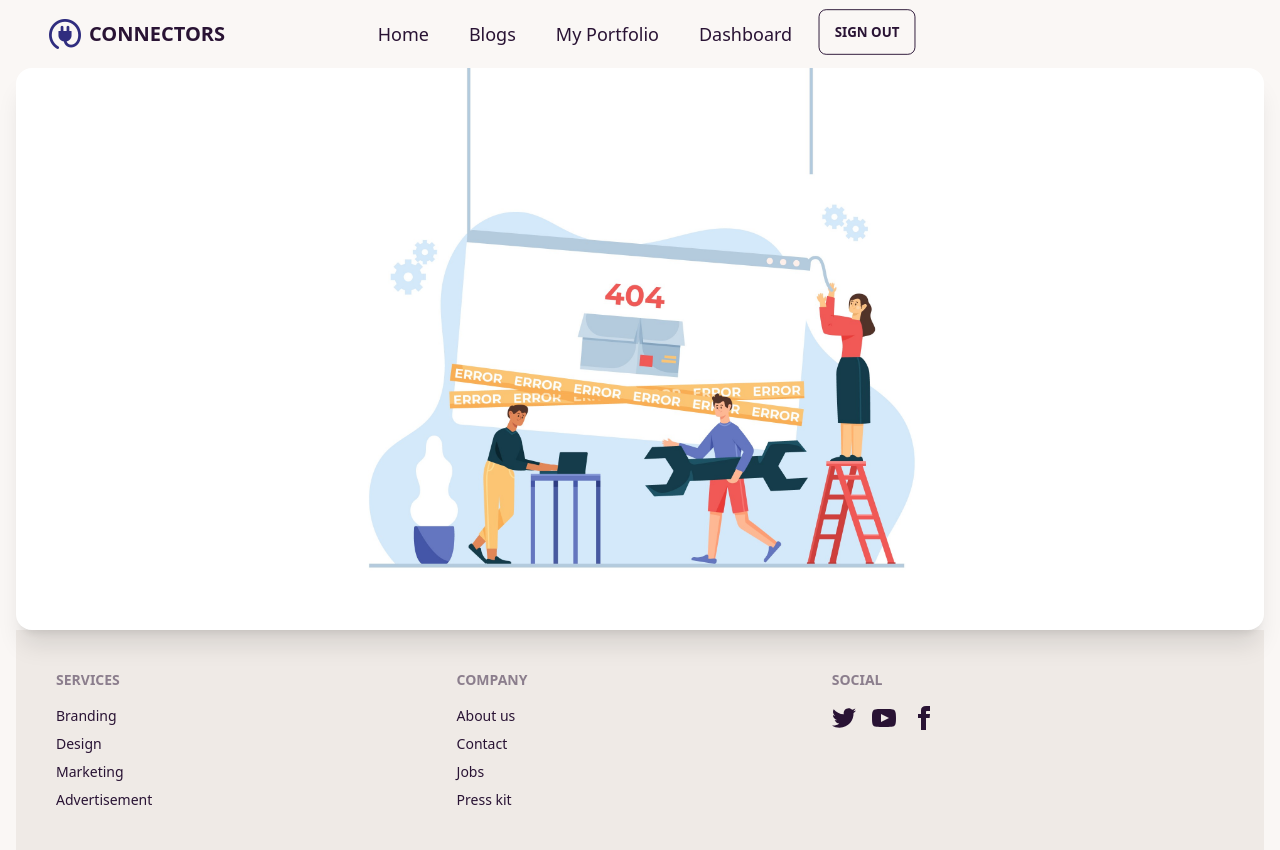
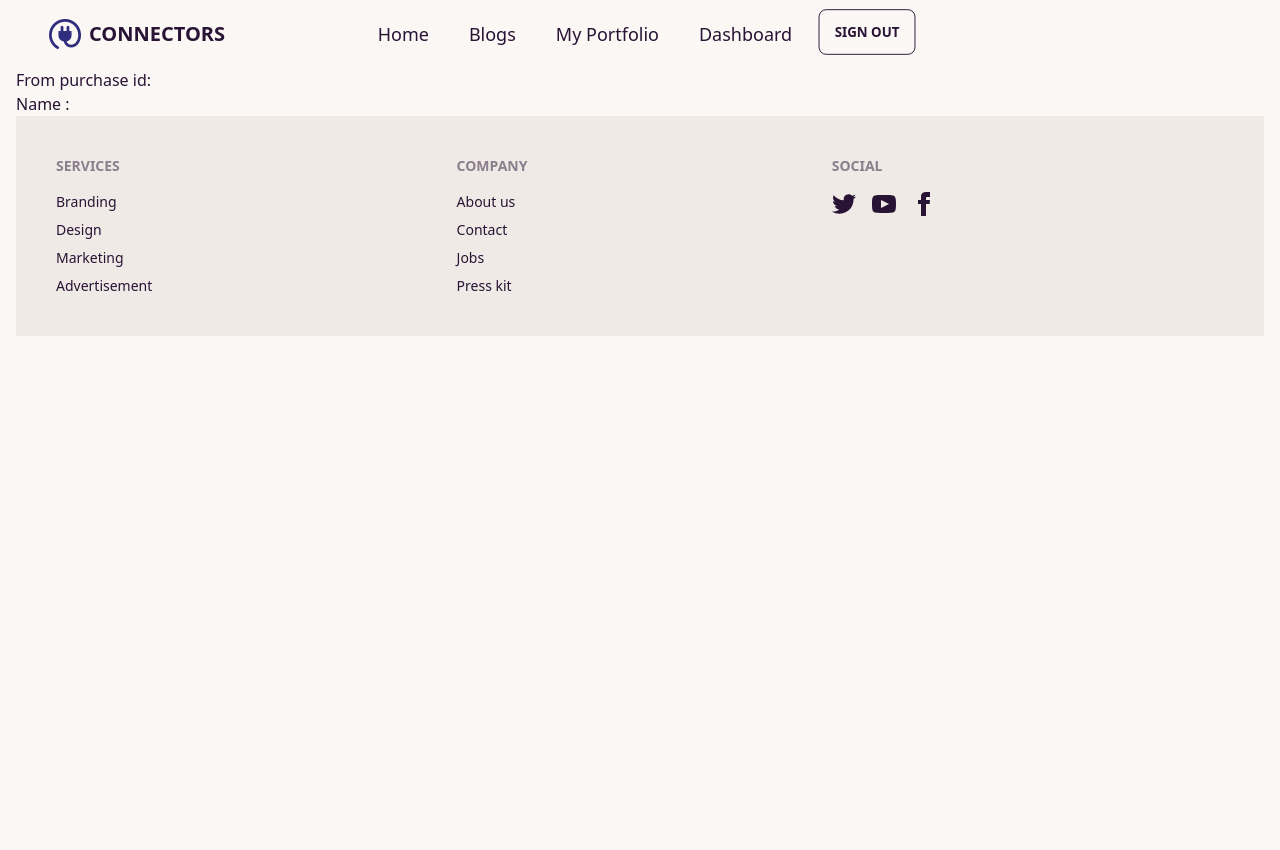
Before and after one commit to UmmeHania/connectors-client, a React (Create React App) app: page /parts/1 in a window 1280 px wide. After the commit the page ends 800 px from the top, so only its background shows below. Built offline with nearby package versions, Linux system fonts and the light colour scheme; no server answers; sample sign-in values are in the browser's storage.

Commit message:
purchase page started

```diff
--- a/src/App.js
+++ b/src/App.js
@@ -12,6 +12,7 @@ import MyOrders from "./pages/Dashboard/MyOrders";
 import AddAReview from "./pages/Dashboard/AddAReview";
 import MyProfile from "./pages/Dashboard/MyProfile";
 import MyPortfolio from "./pages/MyPortfolio/MyPortfolio";
+import Purchase from "./pages/Purchase/Purchase";
 
 function App() {
   return (
@@ -23,6 +24,12 @@ function App() {
         <Route path='/login' element={<Login></Login>}></Route>
         <Route path='/signup' element={<SignUp></SignUp>}></Route>
         <Route path='/myportfolio' element={<MyPortfolio></MyPortfolio>}></Route>
+
+        <Route path='/parts/:id' element={
+          <RequireAuth>
+            <Purchase></Purchase>
+          </RequireAuth>
+        } />
 
         <Route path='/dashboard' element={
           <RequireAuth>
--- a/src/pages/Home/Part.js
+++ b/src/pages/Home/Part.js
@@ -1,7 +1,18 @@
 import React from 'react';
+import { useNavigate } from 'react-router-dom';
 
 const Part = ({ part }) => {
     const { _id, name, img, description, price, minQuantity, availableQuantity } = part;
+
+    const navigate = useNavigate();
+
+
+    const navigateToPartDetail = _id => {
+        navigate(`/parts/${_id}`);
+
+    }
+
+
     return (
         <div>
             <div className="card lg:max-w-lg bg-base shadow-xl">
@@ -14,7 +25,7 @@ const Part = ({ part }) => {
                     <h3 className='font-bold'>Price: {price}</h3>
                     <h3 className='font-bold'>Available Quantity: {availableQuantity}</h3>
                     <h3 className='font-bold'>Minimum Order Quantity: {minQuantity}</h3>
-                    <button className='btn btn-accent font-bold mt-3'>Purchase</button>
+                    <button className='btn btn-accent font-bold mt-3' onClick={() => navigateToPartDetail(_id)} >Purchase</button>
                 </div>
             </div>
         </div>
--- /dev/null
+++ b/src/pages/Purchase/Purchase.js
@@ -0,0 +1,27 @@
+import React, { useEffect, useState } from 'react';
+import { useParams } from 'react-router-dom';
+
+const Purchase = () => {
+    const { id } = useParams();
+    const [part, setPart] = useState({});
+    const [reload, setReload] = useState(false);
+
+    const { _id, name, img, price, description } = part;
+
+    useEffect(() => {
+        const url = `http://localhost:5000/parts/${id}`;
+        fetch(url)
+            .then((res) => res.json())
+            .then((data) => setPart(data));
+    }, [id, reload]);
+
+
+    return (
+        <div>
+            <h1>From purchase id: {_id}  </h1>
+            <p>Name : {name}</p>
+        </div>
+    );
+};
+
+export default Purchase;
```
